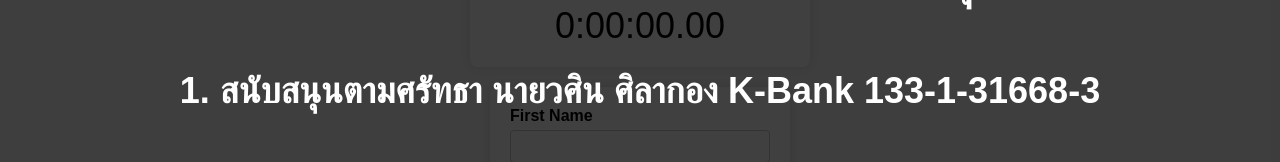
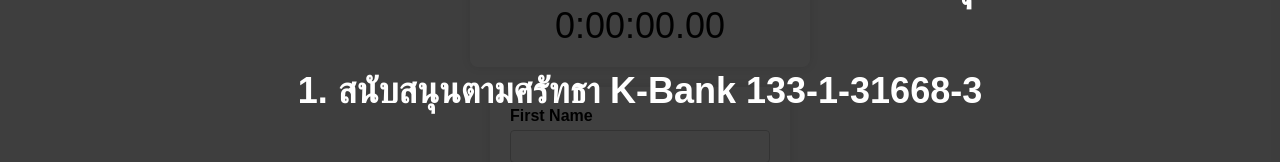
Before and after one commit to SourceBot-org/popmart-reg-sim, a React (Vite) app: page / in a window 1280 px wide. Shown: the part 151-313 px from the top of the page. Built offline with nearby package versions, Linux system fonts and the light colour scheme.

Commit message:
remove my name

```diff
--- a/src/Ads.jsx
+++ b/src/Ads.jsx
@@ -5,7 +5,7 @@
     return (
         <div className="Ads">
             <h1>หากท่านชื่นชอบระบบฝึกซ้อมนี้ท่านสามารถสนับสนุนได้ 2 ทาง</h1>
-            <h2>1. สนับสนุนตามศรัทธา นายวศิน ศิลากอง K-Bank 133-1-31668-3</h2>
+            <h2>1. สนับสนุนตามศรัทธา K-Bank 133-1-31668-3</h2>
             <h2>2. สั่งซื้อโปรแกรมจากทาง SourceBot</h2>
             <div className="ads-videos">
                 <div className="ads-video">
```
